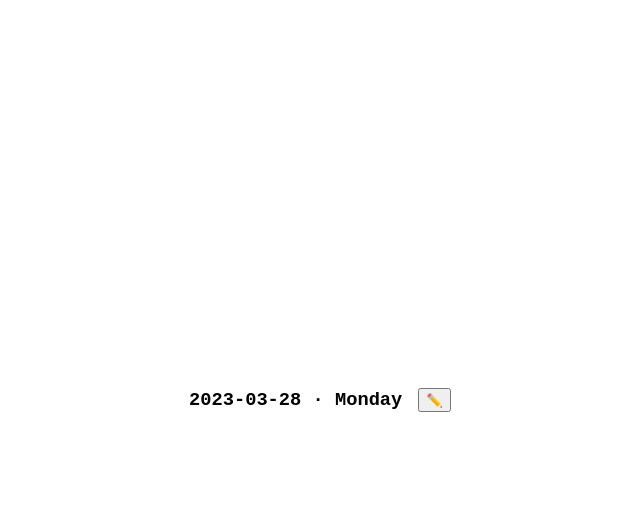
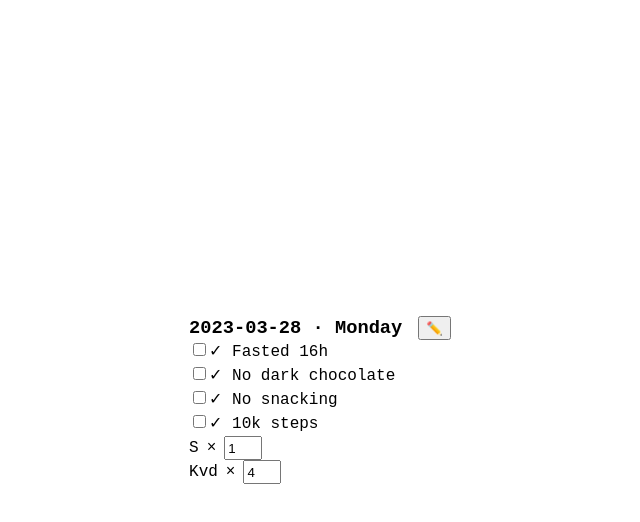
Before and after one commit to shogek/final-tracker, a React (Vite) app: page / in a window 1280 px wide. Both pictures are taken after a click on the button "✏️". Shown: the top 522 px of the page, without its empty margins (320-960 px from the left). Built offline with nearby package versions, Linux system fonts and the light colour scheme; a web font is replaced by a local one.

Commit message:
Implement "EditableDay"

```diff
--- /dev/null
+++ b/src/features/Day/components/EditableDay/EditableDay.scss
@@ -0,0 +1,14 @@
+.editable-day {
+   display: flex;
+   flex-direction: column;
+   align-items: flex-start;
+
+   &__number-row {
+      display: flex;
+      gap: 8px;
+   }
+
+   &__number-input {
+      width: 4ch;
+   }
+}
--- a/src/features/Day/components/EditableDay/EditableDay.tsx
+++ b/src/features/Day/components/EditableDay/EditableDay.tsx
@@ -1,4 +1,5 @@
 import React from 'react'
+import './EditableDay.scss'
 
 interface EditableDayProps {
 
@@ -6,8 +7,46 @@ interface EditableDayProps {
 
 export default function EditableDay({ }: EditableDayProps): JSX.Element {
     return (
-        <div>
+        <div className="editable-day">
+            <div>
+                <input type="checkbox" name="fasted-16" value="fasted-16" />
+                <label htmlFor="fasted-16">
+                    ✓ Fasted 16h
+                </label>
+            </div>
 
+            <div>
+                <input type="checkbox" name="no-dark-chocolate" value="no-dark-chocolate" />
+                <label htmlFor="no-dark-chocolate">
+                    ✓ No dark chocolate
+                </label>
+            </div>
+
+            <div>
+                <input type="checkbox" name="no-snacking" value="no-snacking" />
+                <label htmlFor="no-snacking">
+                    ✓ No snacking
+                </label>
+            </div>
+
+            <div>
+                <input type="checkbox" name="10k-steps" value="10k-steps" />
+                <label htmlFor="10k-steps">
+                    ✓ 10k steps
+                </label>
+            </div>
+
+            <div className="editable-day__number-row">
+                <span>S</span>
+                <span>×</span>
+                <input className="editable-day__number-input" type="number" value="1"/>
+            </div>
+
+            <div className="editable-day__number-row">
+                <span>Kvd</span>
+                <span>×</span>
+                <input className="editable-day__number-input" type="number" value="4" />
+            </div>
         </div>
     )
 }
```
